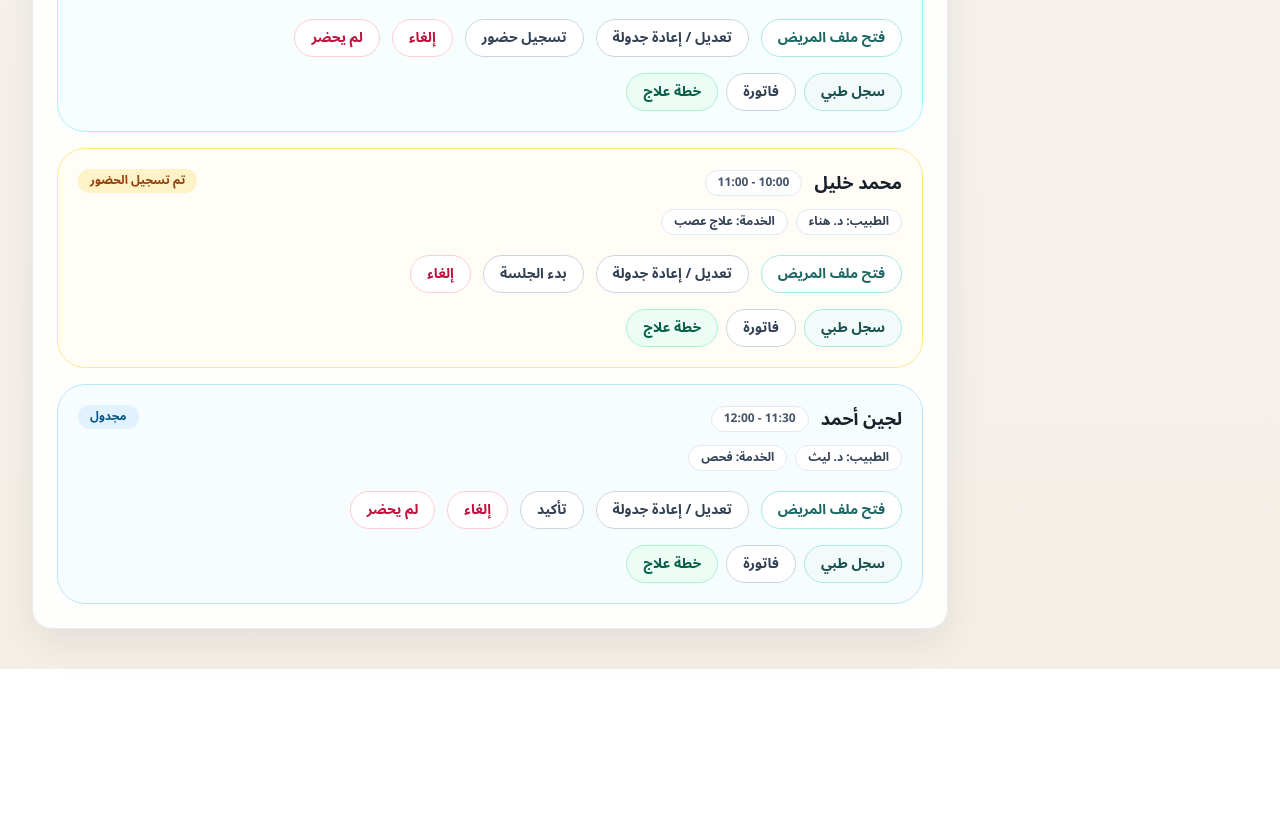
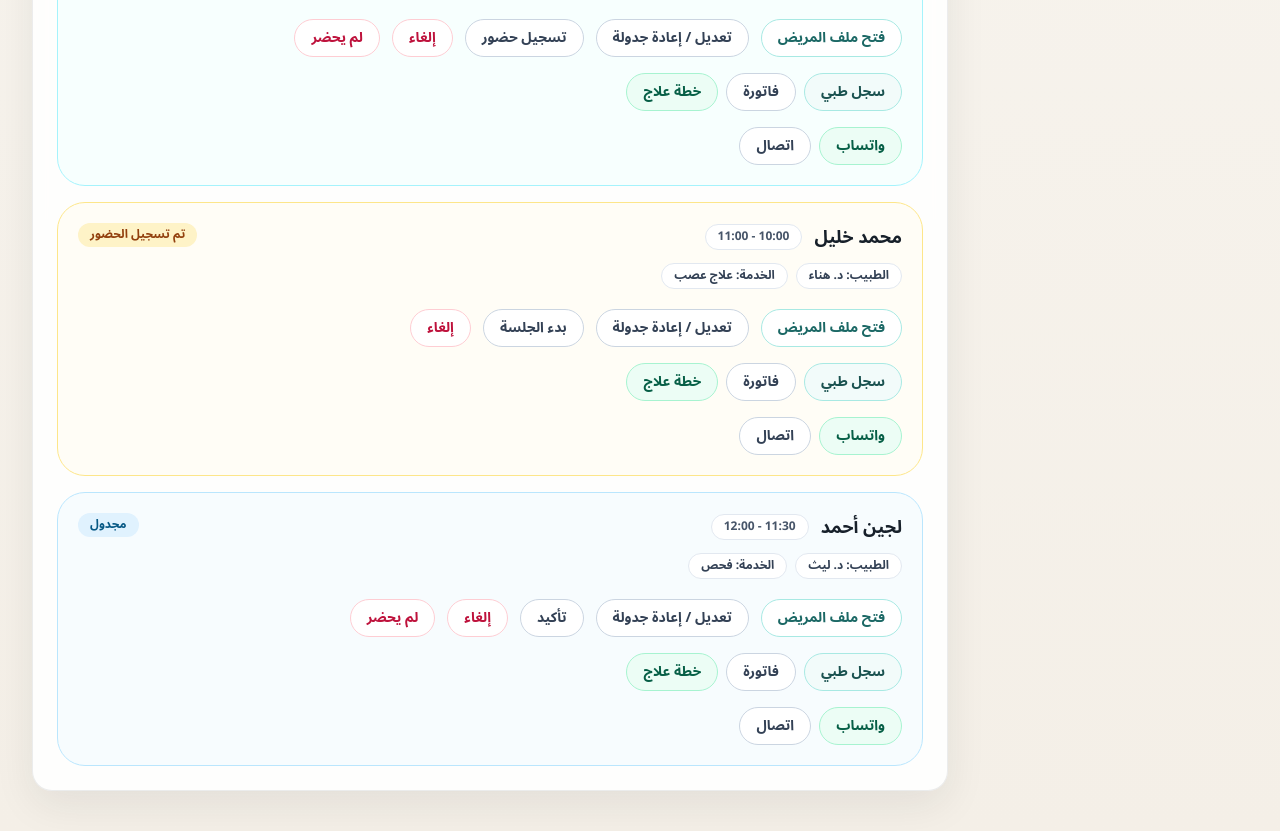
Before and after one commit to llhklllchn/dentalflow, a Next.js app: page /appointments in a window 1280 px wide. Shown: the part 2160-2991 px from the top of the page. Before the commit the page ends 2829 px from the top, so only its background shows below. Built offline with nearby package versions, Linux system fonts and the light colour scheme; no server answers.

Commit message:
Add direct contact actions across core workflows

```diff
--- a/src/app/(dashboard)/appointments/page.tsx
+++ b/src/app/(dashboard)/appointments/page.tsx
@@ -3,6 +3,7 @@ import { redirect } from "next/navigation";
 
 import { ActionLinkStrip } from "@/components/shared/action-link-strip";
 import { CollectionEmptyState } from "@/components/shared/collection-empty-state";
+import { ContactActions } from "@/components/shared/contact-actions";
 import { ExportCsvButton } from "@/components/shared/export-csv-button";
 import { PageHeader } from "@/components/shared/page-header";
 import { PrintButton } from "@/components/shared/print-button";
@@ -438,6 +439,10 @@ export default async function AppointmentsPage({
                   </div>
 
                   <ActionLinkStrip items={getAppointmentActionItems(appointment)} />
+                  <ContactActions
+                    phone={appointment.patientPhone}
+                    message={`مرحبًا ${appointment.patient}، نود تذكيرك بموعدك مع ${appointment.dentist}.`}
+                  />
                 </div>
               );
             })}
--- a/src/app/(dashboard)/patients/page.tsx
+++ b/src/app/(dashboard)/patients/page.tsx
@@ -3,6 +3,7 @@ import { redirect } from "next/navigation";
 
 import { ActionLinkStrip } from "@/components/shared/action-link-strip";
 import { CollectionEmptyState } from "@/components/shared/collection-empty-state";
+import { ContactActions } from "@/components/shared/contact-actions";
 import { ExportCsvButton } from "@/components/shared/export-csv-button";
 import { PageHeader } from "@/components/shared/page-header";
 import { PrintButton } from "@/components/shared/print-button";
@@ -331,6 +332,10 @@ export default async function PatientsPage({ searchParams }: PatientsPageProps)
                     </div>
 
                     <ActionLinkStrip items={getPatientActionItems(patient.id)} />
+                    <ContactActions
+                      phone={patient.phone}
+                      message={`مرحبًا ${patient.fullName}، هذه رسالة من عيادتكم بخصوص المتابعة.`}
+                    />
                   </div>
                 );
               })}
@@ -391,6 +396,10 @@ export default async function PatientsPage({ searchParams }: PatientsPageProps)
                             ) : null}
                           </div>
                           <ActionLinkStrip items={getPatientActionItems(patient.id)} />
+                          <ContactActions
+                            phone={patient.phone}
+                            message={`مرحبًا ${patient.fullName}، هذه رسالة من عيادتكم بخصوص المتابعة.`}
+                          />
                         </td>
                       </tr>
                     );
--- a/src/app/(dashboard)/search/page.tsx
+++ b/src/app/(dashboard)/search/page.tsx
@@ -3,6 +3,7 @@ import Link from "next/link";
 
 import { ActionPromptCard } from "@/components/shared/action-prompt-card";
 import { CollectionEmptyState } from "@/components/shared/collection-empty-state";
+import { ContactActions } from "@/components/shared/contact-actions";
 import { ExportCsvButton } from "@/components/shared/export-csv-button";
 import { PageHeader } from "@/components/shared/page-header";
 import { SearchResultCard } from "@/components/shared/search-result-card";
@@ -590,6 +591,12 @@ export default async function SearchPage({ searchParams }: SearchPageProps) {
                   </span>
                 }
                 actions={getPatientResultActions(patient, permissions)}
+                footer={
+                  <ContactActions
+                    phone={patient.phone}
+                    message={`مرحبًا ${patient.fullName}، هذه رسالة من عيادتكم بخصوص المتابعة.`}
+                  />
+                }
               />
             ))}
           </div>
@@ -613,6 +620,12 @@ export default async function SearchPage({ searchParams }: SearchPageProps) {
                 subtitle={`${appointment.service} | ${appointment.dentist} | ${appointment.time}`}
                 badge={<StatusBadge status={appointment.status as BadgeStatus} />}
                 actions={getAppointmentResultActions(appointment, permissions)}
+                footer={
+                  <ContactActions
+                    phone={appointment.patientPhone}
+                    message={`مرحبًا ${appointment.patient}، نود تذكيرك بموعدك مع ${appointment.dentist}.`}
+                  />
+                }
               />
             ))}
           </div>
--- /dev/null
+++ b/src/components/shared/contact-actions.tsx
@@ -0,0 +1,39 @@
+import { buildTelHref, buildWhatsAppHref } from "@/lib/contact/contact-links";
+
+type ContactActionsProps = {
+  phone?: string;
+  message?: string;
+};
+
+export function ContactActions({ phone, message }: ContactActionsProps) {
+  const telHref = phone ? buildTelHref(phone) : "";
+  const whatsappHref = phone ? buildWhatsAppHref(phone, message) : "";
+
+  if (!telHref && !whatsappHref) {
+    return null;
+  }
+
+  return (
+    <div className="mt-4 flex flex-wrap gap-2">
+      {whatsappHref ? (
+        <a
+          href={whatsappHref}
+          target="_blank"
+          rel="noreferrer"
+          className="rounded-full border border-emerald-200 bg-emerald-50 px-4 py-2 text-sm font-semibold text-emerald-800 transition hover:border-emerald-300 hover:bg-emerald-100"
+        >
+          واتساب
+        </a>
+      ) : null}
+
+      {telHref ? (
+        <a
+          href={telHref}
+          className="rounded-full border border-slate-300 bg-white px-4 py-2 text-sm font-semibold text-slate-700 transition hover:border-slate-400 hover:bg-slate-50"
+        >
+          اتصال
+        </a>
+      ) : null}
+    </div>
+  );
+}
--- a/src/components/shared/search-result-card.tsx
+++ b/src/components/shared/search-result-card.tsx
@@ -9,6 +9,7 @@ type SearchResultCardProps = {
   subtitle: string;
   badge?: ReactNode;
   actions?: ActionLinkItem[];
+  footer?: ReactNode;
 };
 
 export function SearchResultCard({
@@ -16,7 +17,8 @@ export function SearchResultCard({
   href,
   subtitle,
   badge,
-  actions = []
+  actions = [],
+  footer
 }: SearchResultCardProps) {
   return (
     <div className="rounded-2xl border border-slate-200 bg-white px-4 py-4 transition hover:border-brand-200 hover:bg-brand-50/40">
@@ -31,6 +33,7 @@ export function SearchResultCard({
       </div>
 
       <ActionLinkStrip items={actions} />
+      {footer}
     </div>
   );
 }
--- a/src/features/appointments/queries/get-appointments-board.ts
+++ b/src/features/appointments/queries/get-appointments-board.ts
@@ -24,6 +24,7 @@ export type AppointmentsBoardItem = {
   id: string;
   patientId: string;
   dentistId?: string;
+  patientPhone?: string;
   patient: string;
   dentist: string;
   service: string;
@@ -160,6 +161,7 @@ export async function getAppointmentsBoard(
         id: appointment.id,
         patientId: appointment.patientId,
         dentistId: appointment.dentistId,
+        patientPhone: appointment.patient.phone,
         patient: formatFullName(appointment.patient.firstName, appointment.patient.lastName),
         dentist: formatFullName(
           appointment.dentist.user.firstName,
--- a/src/lib/constants/mock-data.ts
+++ b/src/lib/constants/mock-data.ts
@@ -81,6 +81,7 @@ export type AppointmentBoardItem = {
   id: string;
   patientId: string;
   dentistId?: string;
+  patientPhone?: string;
   patient: string;
   dentist: string;
   service: string;
@@ -461,6 +462,7 @@ export const appointmentsBoard: AppointmentBoardItem[] = [
     id: "apt_001",
     patientId: "pat_001",
     dentistId: "den_001",
+    patientPhone: "+962790000001",
     patient: "سارة علي",
     dentist: "د. ليث",
     service: "تنظيف",
@@ -472,6 +474,7 @@ export const appointmentsBoard: AppointmentBoardItem[] = [
     id: "apt_002",
     patientId: "pat_002",
     dentistId: "den_002",
+    patientPhone: "+962790000002",
     patient: "محمد خليل",
     dentist: "د. هناء",
     service: "علاج عصب",
@@ -483,6 +486,7 @@ export const appointmentsBoard: AppointmentBoardItem[] = [
     id: "apt_003",
     patientId: "pat_003",
     dentistId: "den_001",
+    patientPhone: "+962790000003",
     patient: "لجين أحمد",
     dentist: "د. ليث",
     service: "فحص",
--- /dev/null
+++ b/src/lib/contact/contact-links.ts
@@ -0,0 +1,29 @@
+export function normalizeContactPhone(phone: string) {
+  const trimmed = phone.trim();
+
+  if (!trimmed) {
+    return "";
+  }
+
+  if (trimmed.startsWith("+")) {
+    return `+${trimmed.slice(1).replace(/[^\d]/g, "")}`;
+  }
+
+  return trimmed.replace(/[^\d]/g, "");
+}
+
+export function buildTelHref(phone: string) {
+  const normalized = normalizeContactPhone(phone);
+  return normalized ? `tel:${normalized}` : "";
+}
+
+export function buildWhatsAppHref(phone: string, text?: string) {
+  const normalized = normalizeContactPhone(phone).replace(/^\+/, "");
+
+  if (!normalized) {
+    return "";
+  }
+
+  const query = text?.trim() ? `?text=${encodeURIComponent(text.trim())}` : "";
+  return `https://wa.me/${normalized}${query}`;
+}
```
Also changed, not shown: 1 other file (tests, documents, lock files or other folders).
